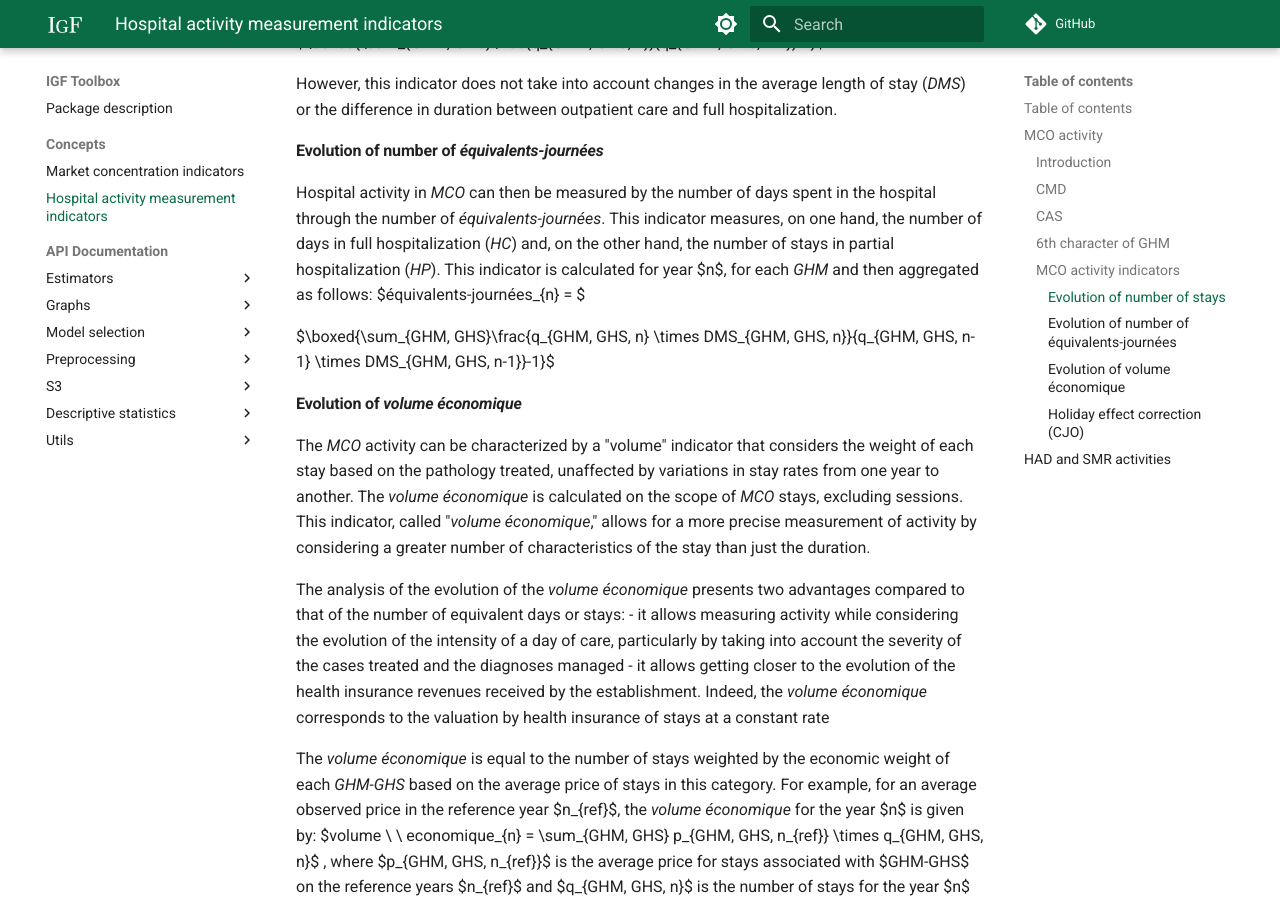
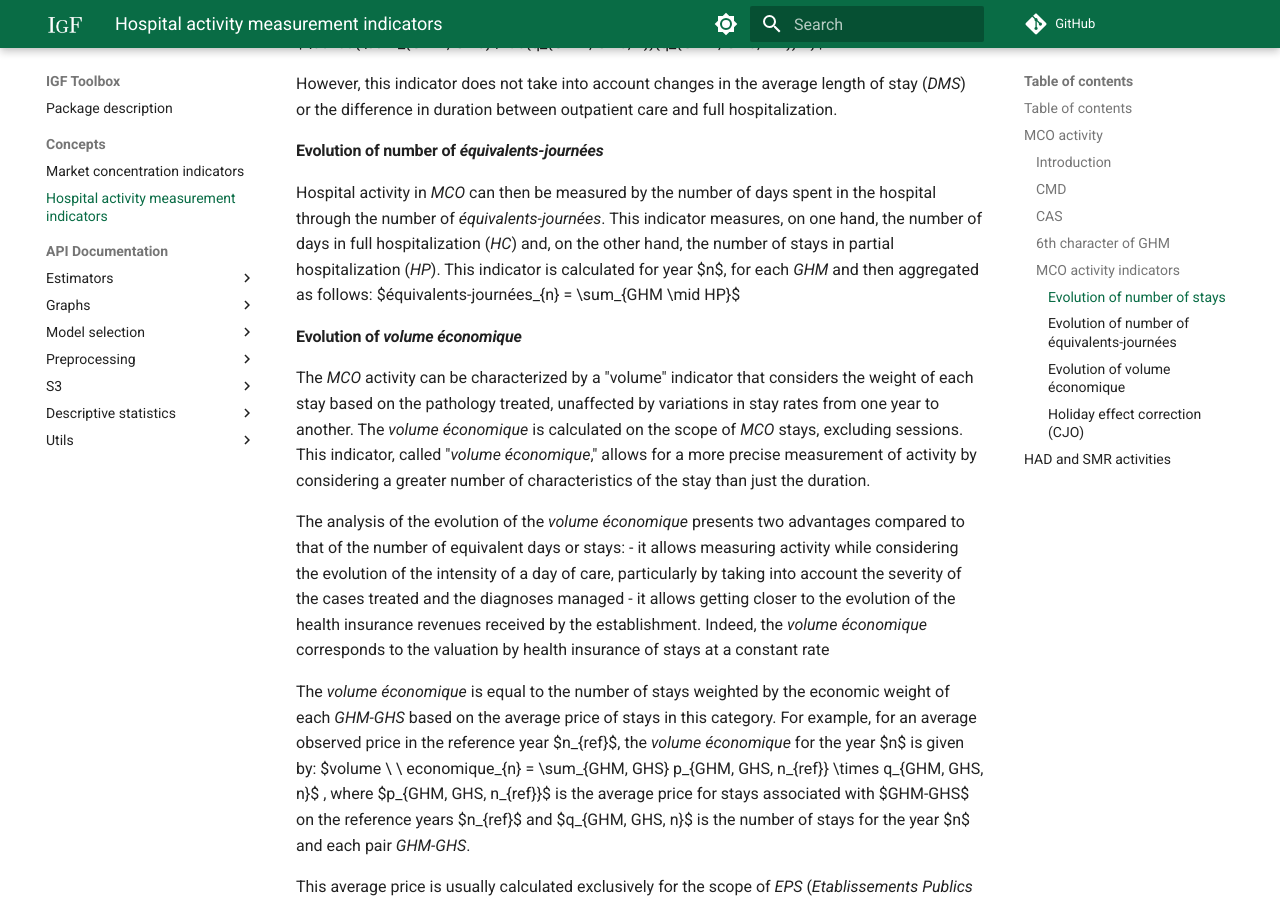
Before and after one commit to IGF-PSD/igf_toolbox, an MkDocs documentation site: the page built from docs/concepts/HOSPITAL_ACTIVITY.md, in a window 1280 px wide and 900 px high, scrolled down 5884 px. Built offline with MkDocs 1.6.1 and Material for MkDocs 9.7.7, drawn with Linux system fonts in a browser that asks for light colours; formulas are drawn with MathJax 3; comment, search, counter and statistics services are not loaded.

Commit message:
Update HOSPITAL_ACTIVITY.md

```diff
--- a/docs/concepts/HOSPITAL_ACTIVITY.md
+++ b/docs/concepts/HOSPITAL_ACTIVITY.md
@@ -139,9 +139,8 @@
 
 #### Evolution of number of *équivalents-journées*
 
-Hospital activity in *MCO* can then be measured by the number of days spent in the hospital through the number of *équivalents-journées*. This indicator measures, on one hand, the number of days in full hospitalization (*HC*) and, on the other hand, the number of stays in partial hospitalization (*HP*). This indicator is calculated for year $n$, for each *GHM* and then aggregated as follows: $équivalents-journées_{n} = $
+Hospital activity in *MCO* can then be measured by the number of days spent in the hospital through the number of *équivalents-journées*. This indicator measures, on one hand, the number of days in full hospitalization (*HC*) and, on the other hand, the number of stays in partial hospitalization (*HP*). This indicator is calculated for year $n$, for each *GHM* and then aggregated as follows: $équivalents-journées_{n} = \sum_{GHM \mid HP}$
 
-$\boxed{\sum_{GHM, GHS}\frac{q_{GHM, GHS, n} \times DMS_{GHM, GHS, n}}{q_{GHM, GHS, n-1} \times DMS_{GHM, GHS, n-1}}-1}$
 
 #### Evolution of *volume économique*
 
```
